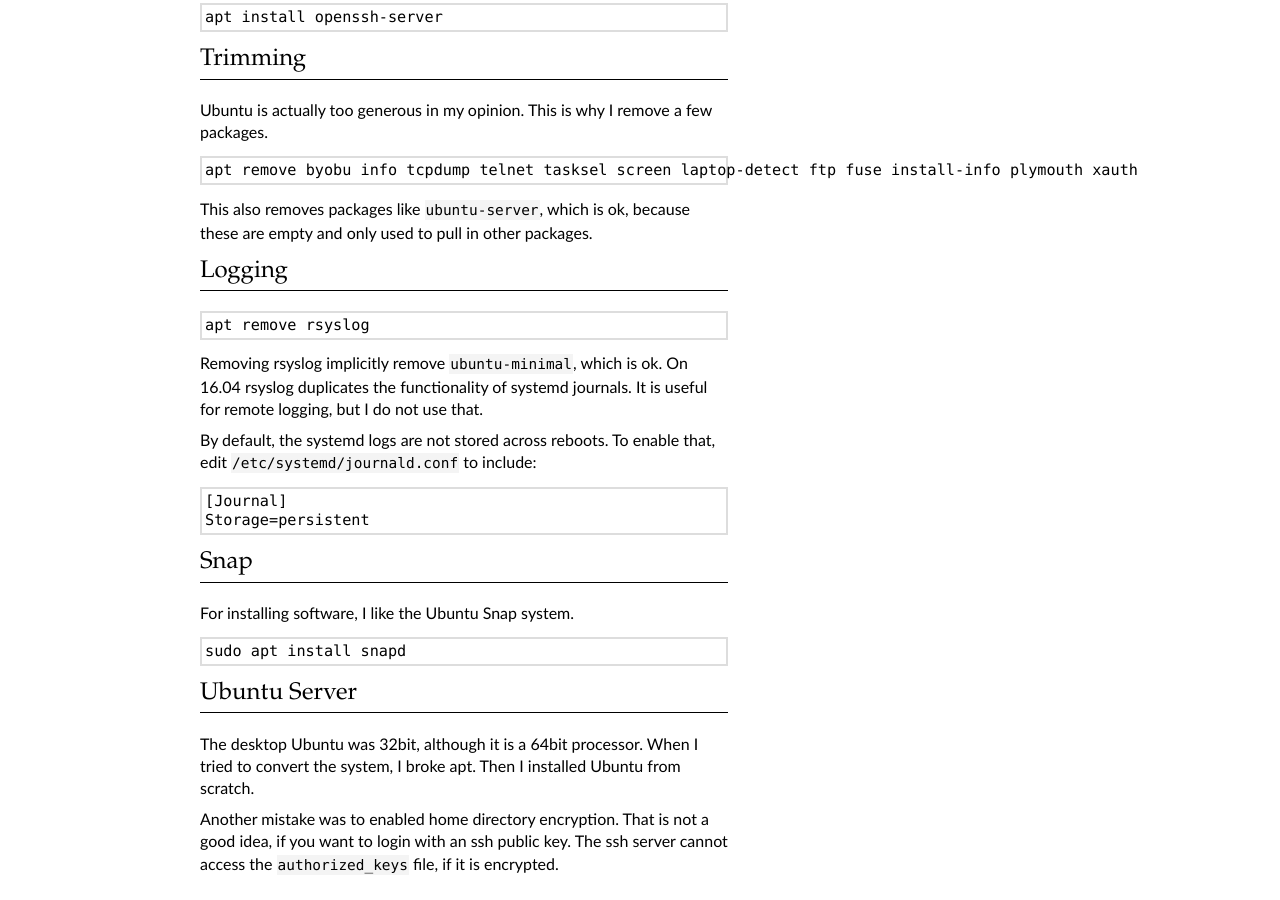
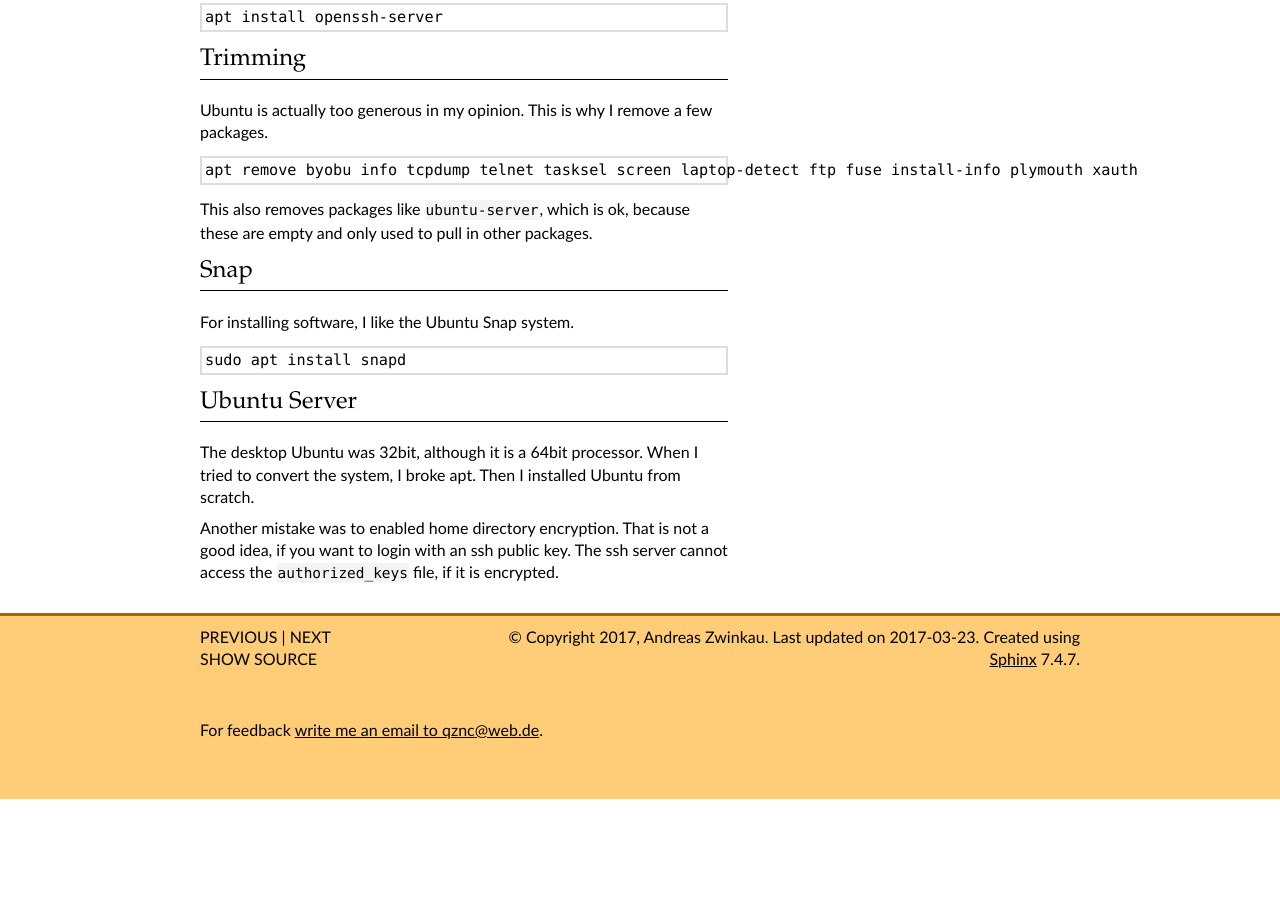
Before and after one commit to qznc/my-homeserver, a Sphinx documentation site: the page built from source/os.rst, in a window 1280 px wide and 900 px high, scrolled down 2201 px. Built offline with Sphinx 7.4.7, drawn with Linux system fonts in a browser that asks for light colours; after the commit the page ends 3000 px from its top, so only the background shows below that.

Commit message:
Stay with rsyslog
Removing it breaks aa-genprof

```diff
--- a/source/os.rst
+++ b/source/os.rst
@@ -169,29 +169,6 @@
 which is ok,
 because these are empty and only used to pull in other packages.
 
-Logging
--------
-
-.. code:: sh
-
-   apt remove rsyslog
-
-Removing rsyslog implicitly remove ``ubuntu-minimal``,
-which is ok.
-On 16.04 rsyslog duplicates the functionality of systemd journals.
-It is useful for remote logging,
-but I do not use that.
-
-By default,
-the systemd logs are not stored across reboots.
-To enable that,
-edit ``/etc/systemd/journald.conf`` to include:
-
-.. code::
-
-   [Journal]
-   Storage=persistent
-
 Snap
 ----
 
```
